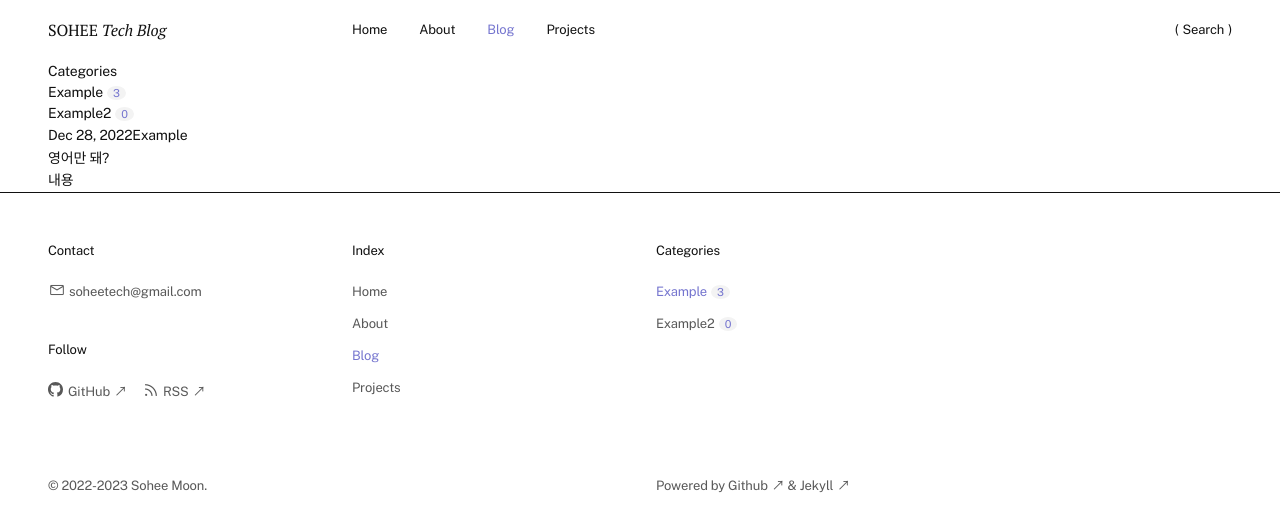
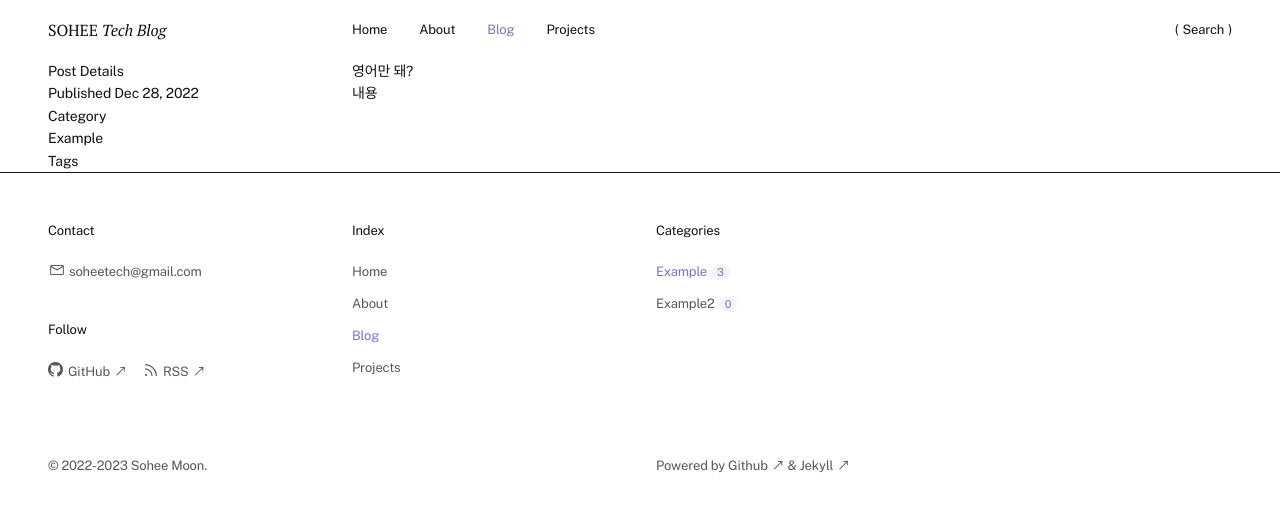
Before and after one commit to soheetech/soheetech.github.io, a Jekyll site: the page built from _posts/2022-12-28-only-eng.md, in a window 1280 px wide. Shown: the top 532 px of the page. Built offline with Jekyll 4.4.1, drawn with Linux system fonts in a browser that asks for light colours.

Commit message:
Update post.html

```diff
--- a/_layouts/post.html
+++ b/_layouts/post.html
@@ -2,25 +2,25 @@
 layout: default
 ---
 
-<article class="container page-post">
-  <div class="col col-3-12">
-    <p>Categories</p>
-    {%-include category.html-%}
+<article class="container page-post d-flex">
+  <div class="col col-3-12 post-meta">
+    <h4>Post Details</h4>
+    <p>Published <time datetime="{{ page.date }}" class="type-small">{{ page.date | date: site.theme_config.date_format }}</time></p>
+    <h4>Category</h4>
+    <p><a href="/category/{{ page.category }}">{{ page.category | capitalize }}</a></p>
+    {% if page.tags %}
+      <h4>Tags</h4>
+      <ul class="zero">
+        {% for tag in page.tags %}
+          {% if site.data.tags contains tag %}
+            <li><a href="/tags/?tag={{ tag }}" class="item-tag">{{ site.data.format[tag] }}</a></li>
+          {% endif %}
+        {% endfor %}
+      </ul>
+    {% endif %}
   </div>
   <div class="col col-6-12">
-    <div class="post-meta">
-      <p><time datetime="{{ page.date }}" class="type-small">{{ page.date | date: site.theme_config.date_format }}</time><span>{{ page.category | capitalize }}</span></p>
-      <h3 class="post-title">{{ page.title | capitalize }}</h3>
-    </div>
+    <h3 class="post-title">{{ page.title | capitalize }}</h3>
     <div class="post-content">{{ content }}</div>
-    <div class="post-tag">
-      {% if page.tags %}
-        {% for tag in page.tags %}
-          {% if site.data.tags contains tag %}
-            <a href="/tags/?tag={{ tag }}" class="item-tag">{{ site.data.format[tag] }}</a>
-          {% endif %}
-        {% endfor %}
-      {% endif %}
-    </div>
   </div>
 </article>
```
